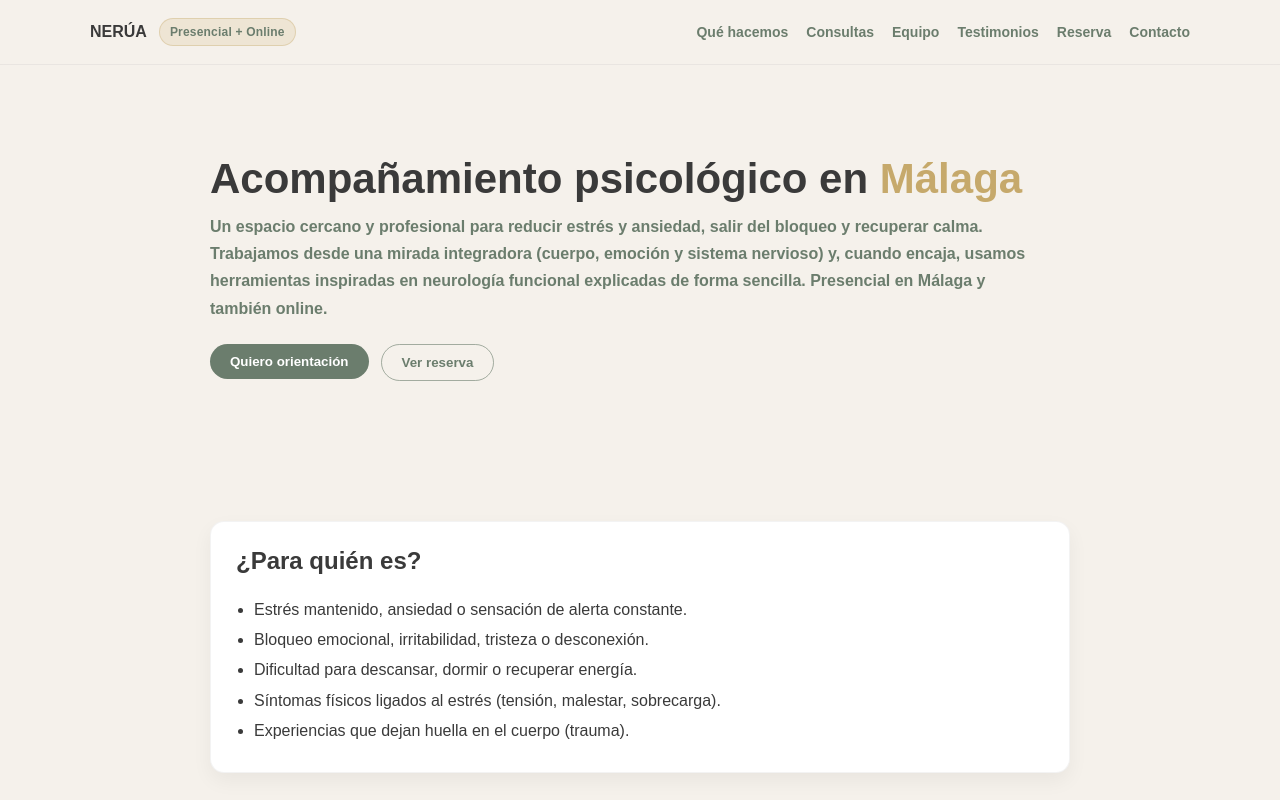
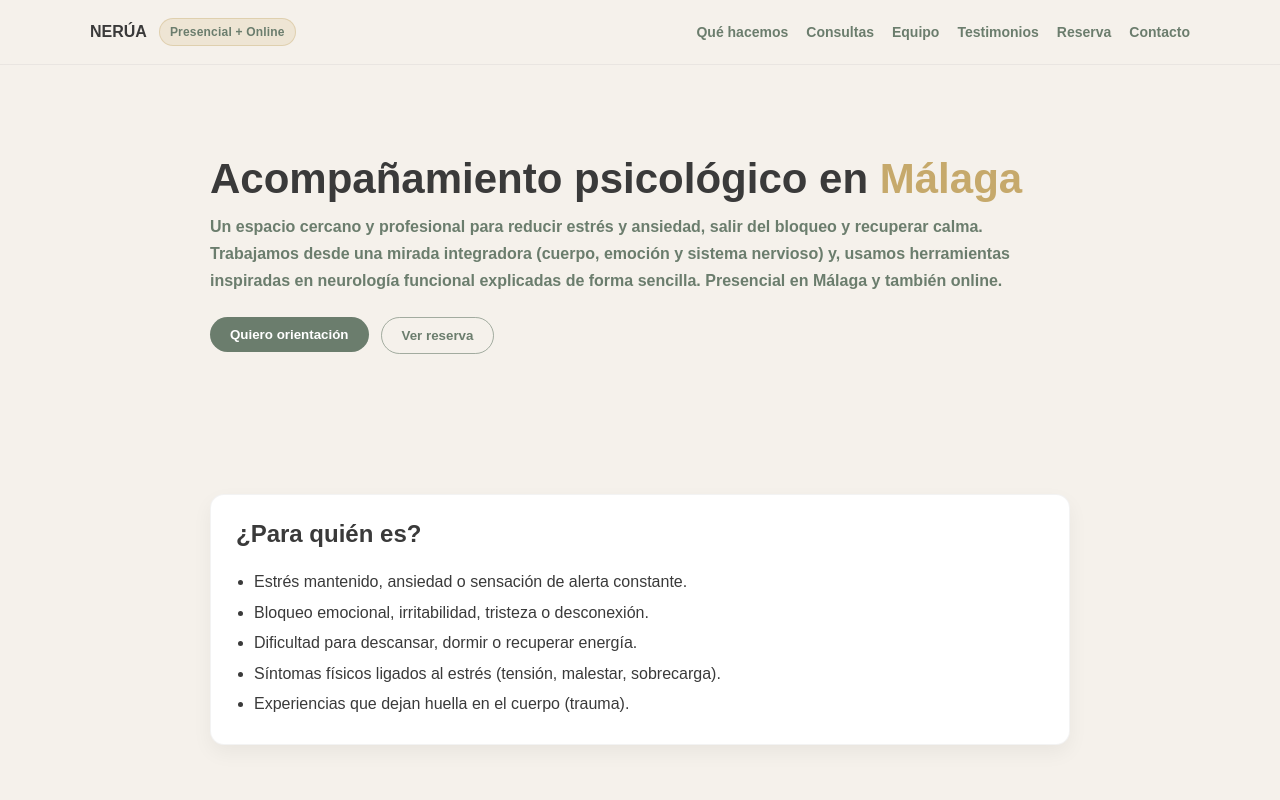
Before and after one commit to Centronerua/Nerua-web, a Next.js app: page /acompanamiento-psicologico-malaga in a window 1280 px wide. Shown: the top 800 px of the page. Built offline with nearby package versions, Linux system fonts and the light colour scheme.

Commit message:
Update page.js

```diff
--- a/app/acompanamiento-psicologico-malaga/page.js
+++ b/app/acompanamiento-psicologico-malaga/page.js
@@ -48,7 +48,7 @@ export default function Page() {
 
        <p style={{ color: "#6B7D6D", fontWeight: 600, marginTop: 0, lineHeight: 1.7, maxWidth: 820 }}>
   Un espacio cercano y profesional para reducir estrés y ansiedad, salir del bloqueo y recuperar calma.
-  Trabajamos desde una mirada integradora (cuerpo, emoción y sistema nervioso) y, cuando encaja, usamos herramientas
+  Trabajamos desde una mirada integradora (cuerpo, emoción y sistema nervioso) y, usamos herramientas
   inspiradas en neurología funcional explicadas de forma sencilla. Presencial en Málaga y también online.
 </p>
         <div style={{ marginTop: 22, display: "flex", gap: 12, flexWrap: "wrap" }}>
```
